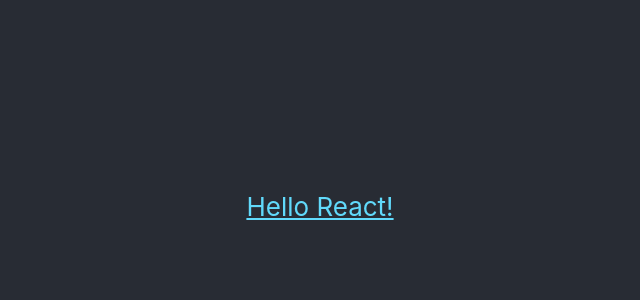
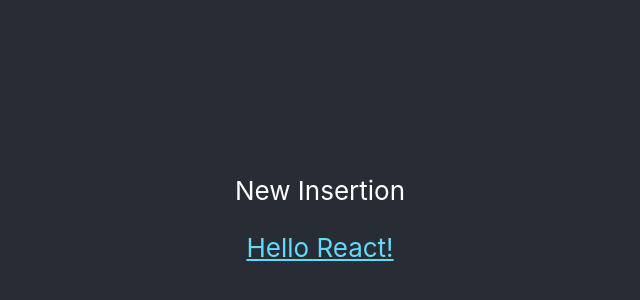
Before and after one commit to GopinathMaddula/new-repo, a React (Create React App) app: page / in a window 1280 px wide. Shown: the part 194-494 px from the top of the page, without its empty margins (320-960 px from the left). Built offline with nearby package versions, Linux system fonts and the light colour scheme.

Commit message:
new insersion

```diff
--- a/src/App.js
+++ b/src/App.js
@@ -5,7 +5,7 @@
   return (
     <div className="App">
       <header className="App-header">
-
+        <p>New Insertion</p>
 
         <a
           className="App-link"
```
